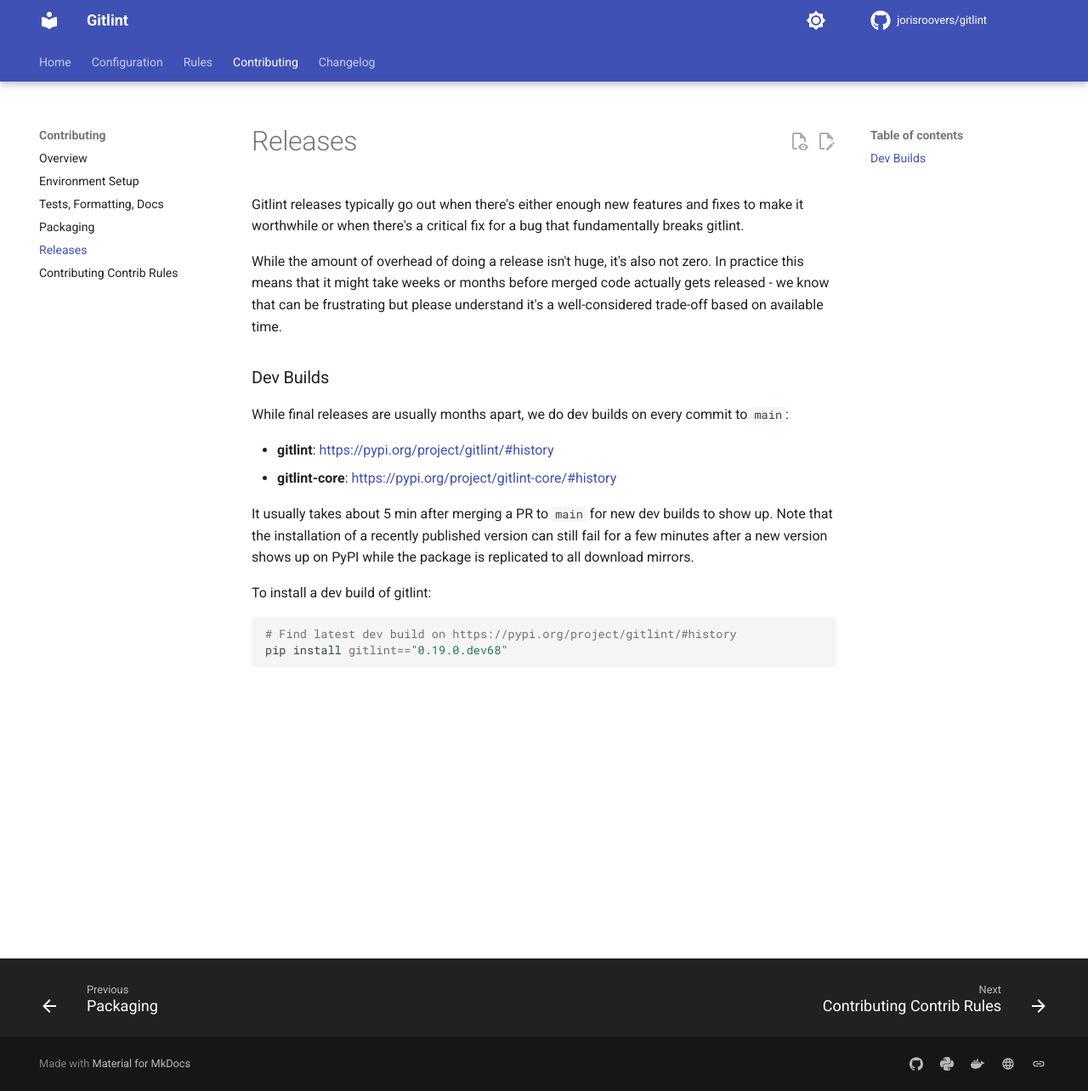
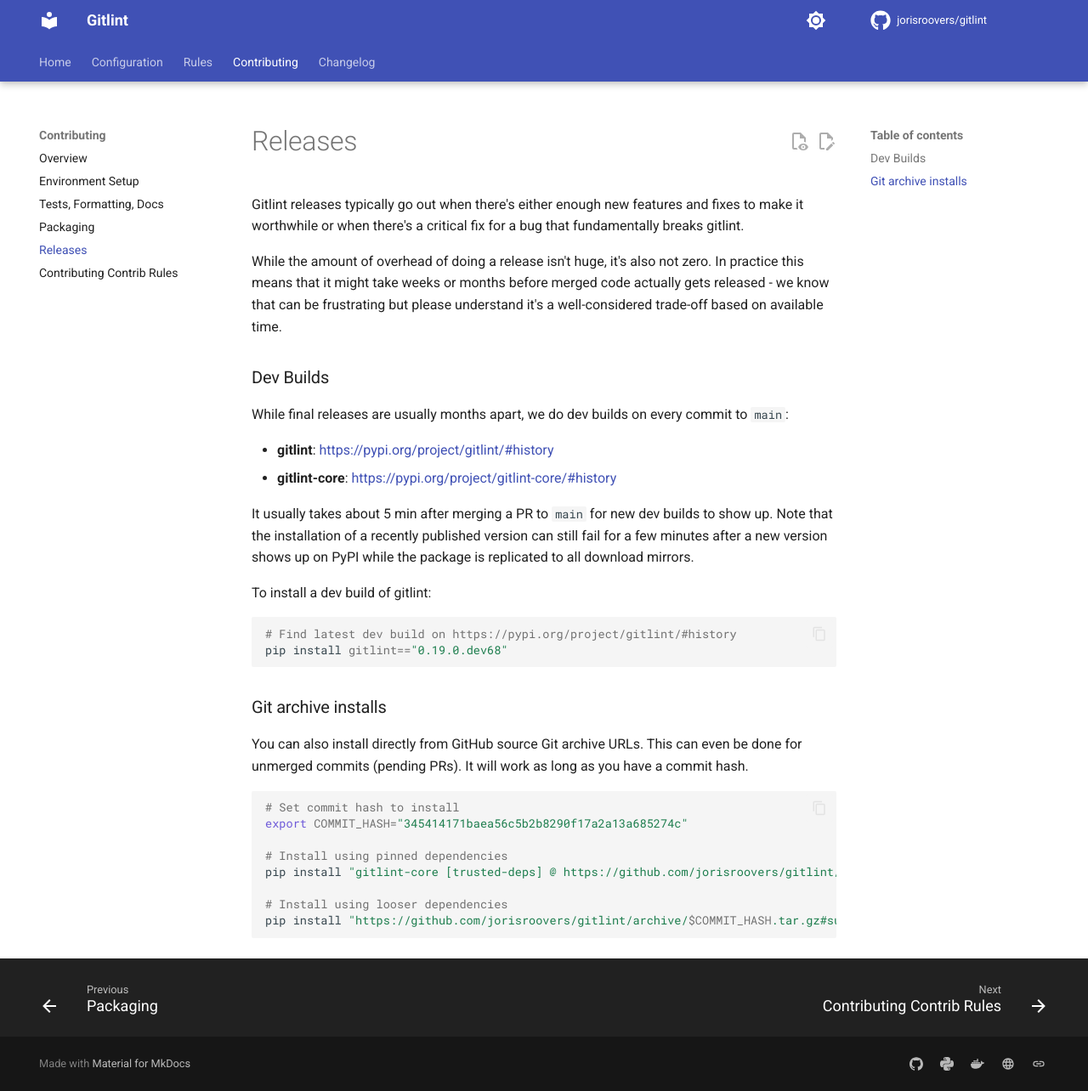
Before and after one commit to jorisroovers/gitlint, an MkDocs documentation site: the page built from docs/contributing/releases.md, in a window 1280 px wide and 1284 px high. Shown: the whole window at 85% size. Built offline with MkDocs 1.6.1 and Material for MkDocs 9.7.7, drawn with Linux system fonts in a browser that asks for light colours; comment, search, counter and statistics services are not loaded; the version menu is left out.

Commit message:
Docs: Support for git archive installs (#508)
Explains to how install gitlint using github archive URLs.

Docs for #464

````diff
--- a/docs/contributing/releases.md
+++ b/docs/contributing/releases.md
@@ -16,7 +16,22 @@
 is replicated to all download mirrors.
 
 To install a dev build of gitlint:
-```sh
+```{.sh .copy}
 # Find latest dev build on https://pypi.org/project/gitlint/#history
 pip install gitlint=="0.19.0.dev68"
 ```
+
+### Git archive installs
+You can also install directly from GitHub source Git archive URLs.
+This can even be done for unmerged commits (pending PRs). It will work as long as you have a commit hash.
+
+```{.sh .copy}
+# Set commit hash to install
+export COMMIT_HASH="345414171baea56c5b2b8290f17a2a13a685274c"
+
+# Install using pinned dependencies
+pip install "gitlint-core [trusted-deps] @ https://github.com/jorisroovers/gitlint/archive/$COMMIT_HASH.tar.gz#subdirectory=gitlint-core"
+
+# Install using looser dependencies
+pip install "https://github.com/jorisroovers/gitlint/archive/$COMMIT_HASH.tar.gz#subdirectory=gitlint-core"
+```
````
Also changed, not shown: docs/installation.md (+14 -1 lines).
